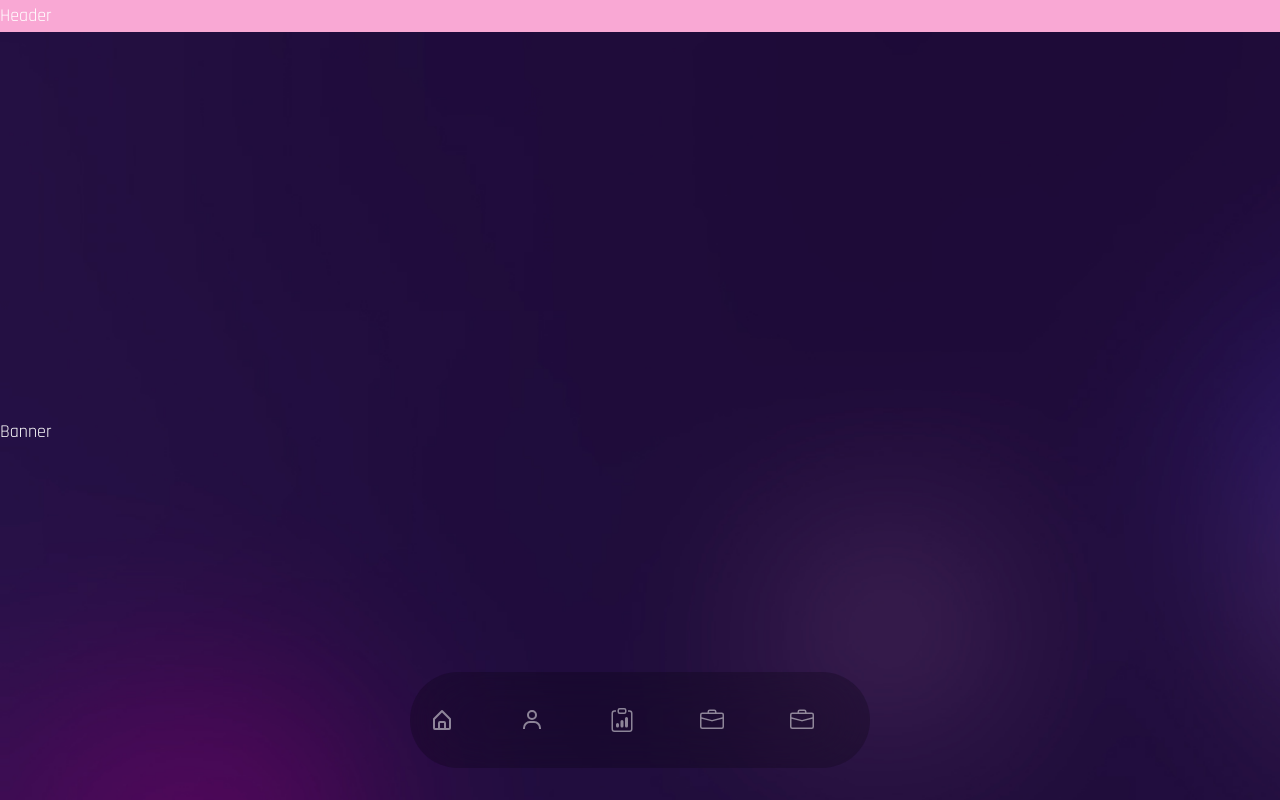
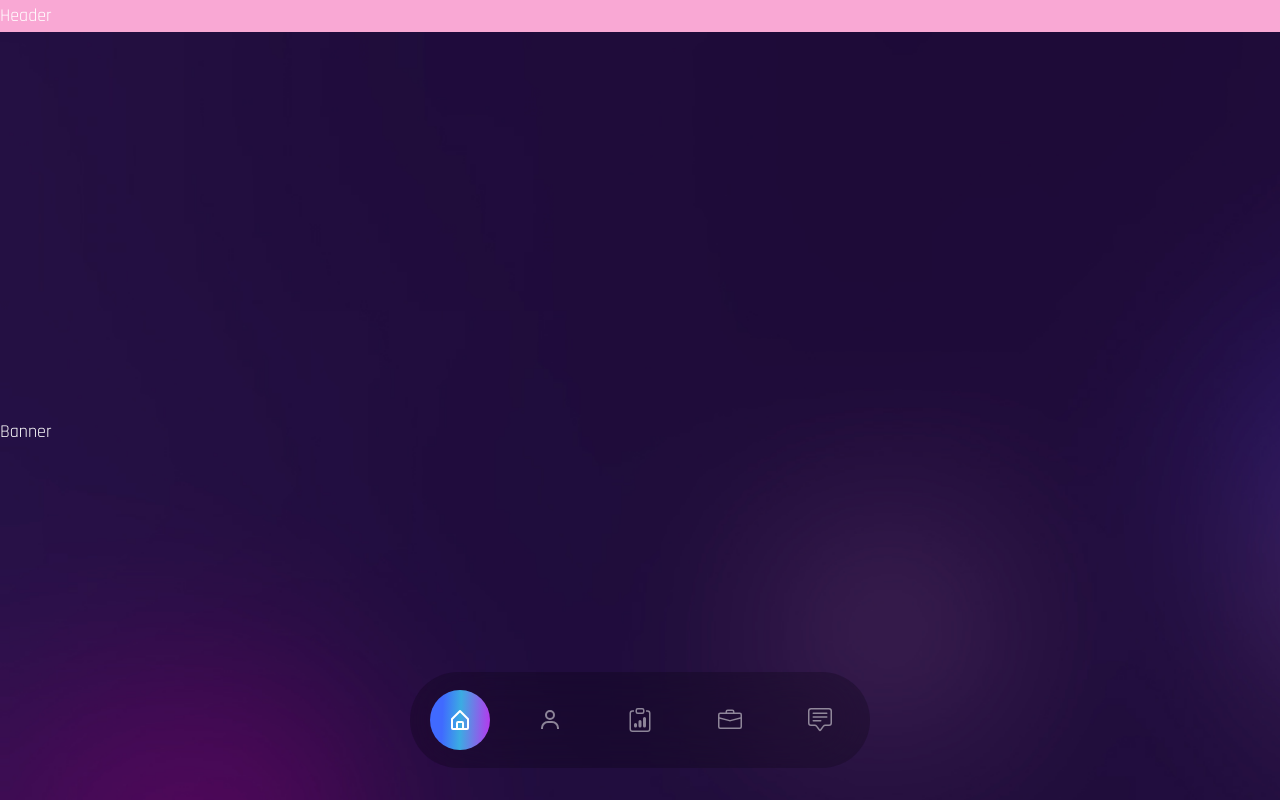
Before and after one commit to Oaksas/Portfolioo, a React (Create React App) app: page / in a window 1280 px wide. Shown: the top 800 px of the page. Built offline with nearby package versions, Linux system fonts and the light colour scheme; a web font is replaced by a local one.

Commit message:
Add nav links

```diff
--- a/src/components/About.js
+++ b/src/components/About.js
@@ -1,7 +1,11 @@
 import React from "react";
 
 const About = () => {
-  return <div className="section">About</div>;
+  return (
+    <div className="section " id="about">
+      About
+    </div>
+  );
 };
 
 export default About;
--- a/src/components/Banner.js
+++ b/src/components/Banner.js
@@ -1,7 +1,11 @@
 import React from "react";
 
 const Banner = () => {
-  return <div className="section">Banner</div>;
+  return (
+    <div className="section" id="banner">
+      Banner
+    </div>
+  );
 };
 
 export default Banner;
--- a/src/components/Contact.js
+++ b/src/components/Contact.js
@@ -1,7 +1,11 @@
 import React from "react";
 
 const Contact = () => {
-  return <div className="section">Contact</div>;
+  return (
+    <div className="section" id="contact">
+      Contact
+    </div>
+  );
 };
 
 export default Contact;
--- a/src/components/Header.js
+++ b/src/components/Header.js
@@ -1,7 +1,11 @@
 import React from "react";
 
 const Header = () => {
-  return <div className="bg-pink-300">Header</div>;
+  return (
+    <div className="bg-pink-300" id="home">
+      Header
+    </div>
+  );
 };
 
 export default Header;
--- a/src/components/Nav.js
+++ b/src/components/Nav.js
@@ -1,7 +1,7 @@
 import React from "react";
 
-import { BiClipboard, BiHome, BiHomeAlt, BiUser } from "react-icons/bi";
-import { BsClipboardData, BsBriefcase, BsChatSquare } from "react-icons/bs";
+import { BiHomeAlt, BiUser } from "react-icons/bi";
+import { BsClipboardData, BsBriefcase, BsChatSquareText } from "react-icons/bs";
 
 import { Link } from "react-scroll";
 const Nav = () => {
@@ -11,33 +11,48 @@ const Nav = () => {
         <div className="w-full bg-black/20 h-[96px] backdrop-blur-2xl rounded-full max-w-[460px] mx-auto px-5 flex justify-between items-center text-2xl text-white/50 ">
           <Link
             to="home"
-            className="cursor-pointer w-[60px] h-[60px] flex items-center justify-between"
+            activeClass="active"
+            smooth={true}
+            spy={true}
+            className="cursor-pointer w-[60px] h-[60px] flex items-center justify-center"
           >
             <BiHomeAlt />
           </Link>
           <Link
             to="about"
-            className="cursor-pointer w-[60px] h-[60px] flex items-center justify-between"
+            activeClass="active"
+            smooth={true}
+            spy={true}
+            className="cursor-pointer w-[60px] h-[60px] flex items-center justify-center"
           >
             <BiUser />
           </Link>{" "}
           <Link
             to="services"
-            className="cursor-pointer w-[60px] h-[60px] flex items-center justify-between"
+            activeClass="active"
+            smooth={true}
+            spy={true}
+            className="cursor-pointer w-[60px] h-[60px] flex items-center justify-center"
           >
             <BsClipboardData />
           </Link>{" "}
           <Link
             to="work"
-            className="cursor-pointer w-[60px] h-[60px] flex items-center justify-between"
+            activeClass="active"
+            smooth={true}
+            spy={true}
+            className="cursor-pointer w-[60px] h-[60px] flex items-center justify-center"
           >
             <BsBriefcase />
           </Link>
           <Link
             to="contact"
-            className="cursor-pointer w-[60px] h-[60px] flex items-center justify-between"
+            activeClass="active"
+            smooth={true}
+            spy={true}
+            className="cursor-pointer w-[60px] h-[60px] flex items-center justify-center"
           >
-            <BsBriefcase />
+            <BsChatSquareText />
           </Link>{" "}
         </div>
       </div>
--- a/src/components/Services.js
+++ b/src/components/Services.js
@@ -1,7 +1,11 @@
 import React from "react";
 
 const Services = () => {
-  return <div className="section">Services</div>;
+  return (
+    <div className="section" id="services">
+      Services
+    </div>
+  );
 };
 
 export default Services;
--- a/src/components/Work.js
+++ b/src/components/Work.js
@@ -1,7 +1,11 @@
 import React from "react";
 
 const Work = () => {
-  return <div className="section">Work</div>;
+  return (
+    <div className="section" id="work">
+      Work
+    </div>
+  );
 };
 
 export default Work;
```
